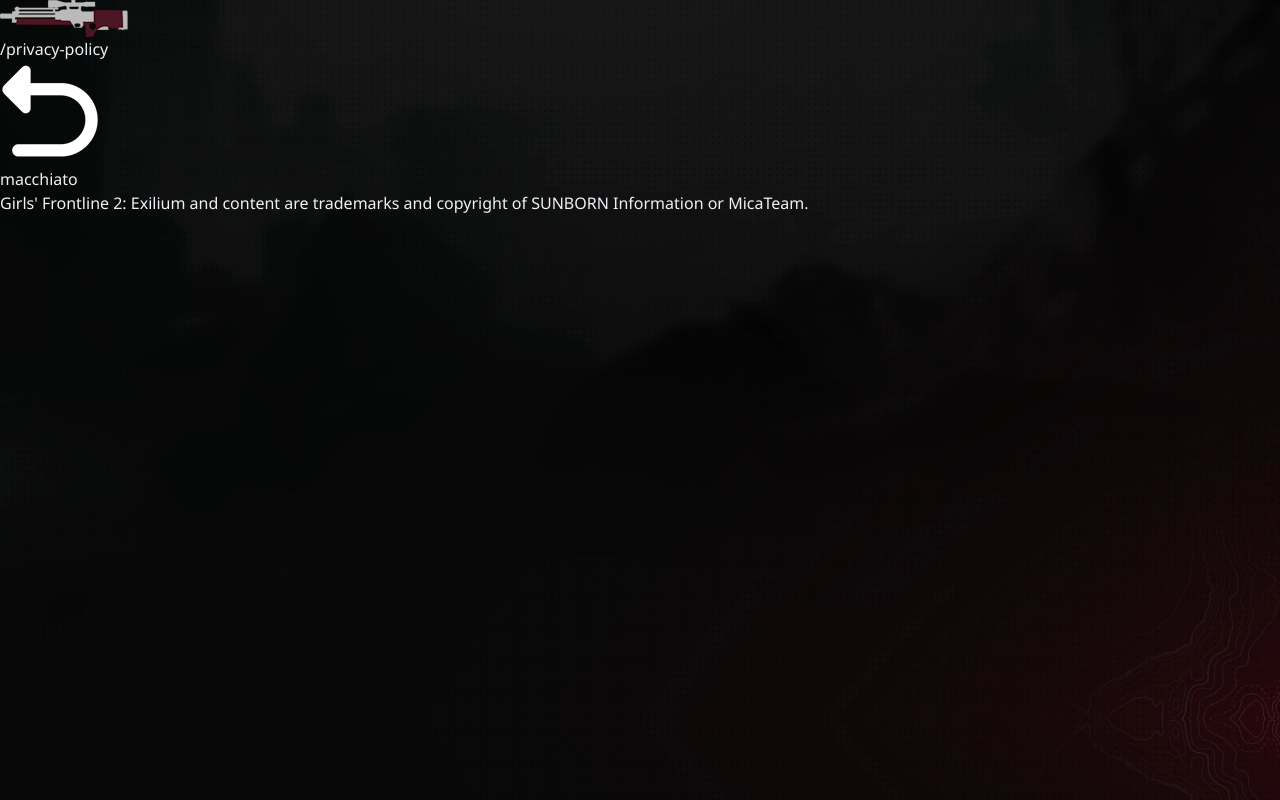
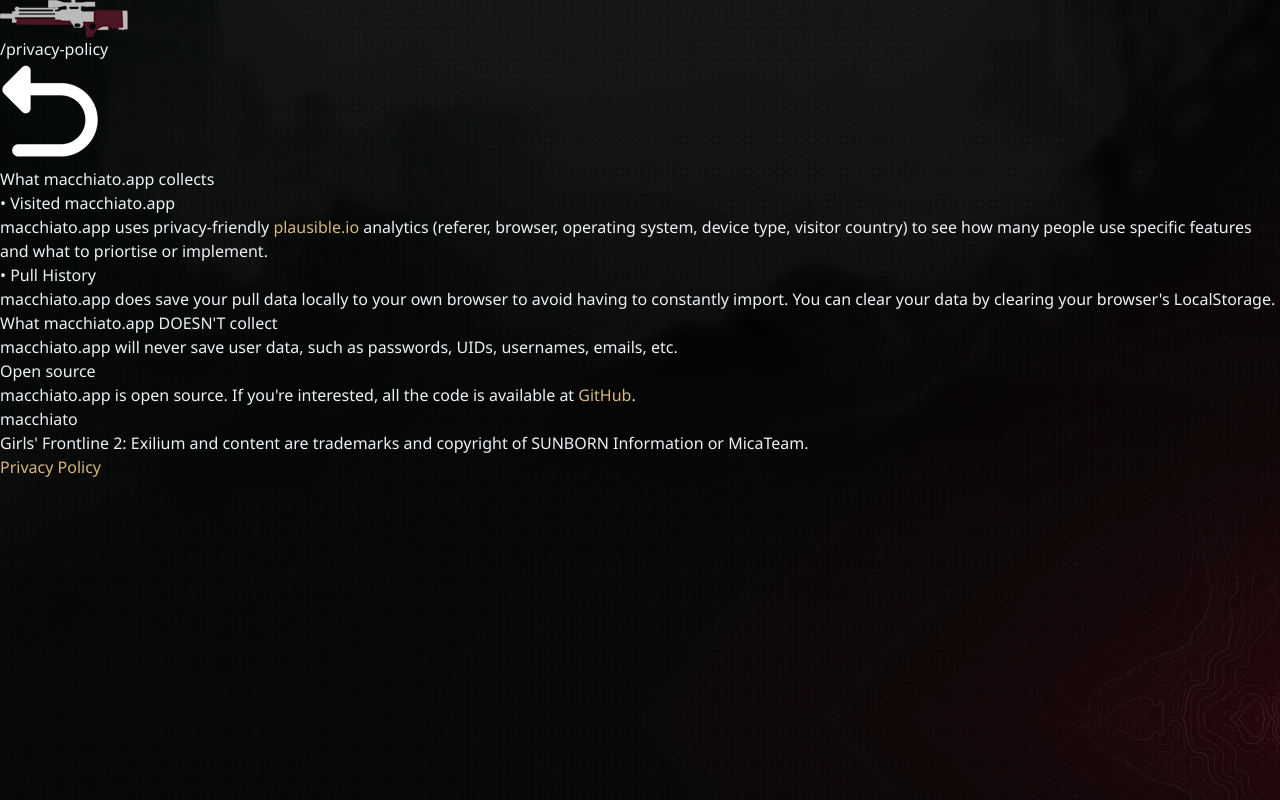
Before and after one commit to alpharmi/macchiato.app, a Vue app: page /privacy-policy in a window 1280 px wide. Built offline with nearby package versions, Linux system fonts and the light colour scheme.

Commit message:
privacy policy

```diff
--- a/client/src/App.vue
+++ b/client/src/App.vue
@@ -12,6 +12,9 @@
   <footer class="h-auto min-h-20 w-full p-3 text-center bg-[#0a0a0a] flex flex-col items-center justify-center text-description">
     <p>macchiato</p>
     <p>Girls' Frontline 2: Exilium and content are trademarks and copyright of SUNBORN Information or MicaTeam.</p>
+    <div class="flex">
+        <button @click="redirect('/privacy-policy')" class="text-highlight"><a>Privacy Policy</a></button>
+    </div>
   </footer>
 </template>
 
--- a/client/src/main.js
+++ b/client/src/main.js
@@ -7,12 +7,14 @@
 import Gacha from "./views/Gacha.vue"
 import Import from './views/Import.vue'
 import Calculator from './views/Calculator.vue'
+import PrivacyPolicy from './views/PrivacyPolicy.vue'
 
 const routes = [
     { path: "", component: Home },
     { path: "/gacha", component: Gacha },
     { path: "/gacha/import", component: Import},
-    { path: "/calculator", component: Calculator }
+    { path: "/calculator", component: Calculator },
+    { path: "/privacy-policy", component: PrivacyPolicy }
 ]
 
 const router = VueRouter.createRouter({
--- /dev/null
+++ b/client/src/views/PrivacyPolicy.vue
@@ -0,0 +1,15 @@
+<template>
+    <div class="flex w-full flex-col items-center justify-center gap-5">
+        <div class="flex flex-col max-w-[45rem]">
+            <p class="text-xl pb-2">What <span class="text-highlight">macchiato.app</span> collects</p>
+            <p class="font-bold">• Visited macchiato.app</p>
+            <p>macchiato.app uses privacy-friendly <a href="https://plausible.io/login">plausible.io</a> analytics <span class="text-description">(referer, browser, operating system, device type, visitor country)</span> to see how many people use specific features and what to priortise or implement.</p>
+            <p class="font-bold pt-2">• Pull History</p>
+            <p>macchiato.app does save your pull data locally to your own browser to avoid having to constantly import. You can clear your data by clearing your browser's LocalStorage.</p>
+            <p class="text-xl pt-5">What <span class="text-highlight">macchiato.app</span> DOESN'T collect</p>
+            <p>macchiato.app will never save user data, such as passwords, UIDs, usernames, emails, etc.</p>
+            <p class="text-xl pt-5">Open source</p>
+            <p>macchiato.app is open source. If you're interested, all the code is available at <a href="https://github.com/alpharmi/macchiato.app">GitHub</a>.</p>
+        </div>
+    </div>
+</template>
```
Also changed, not shown: client/src/assets/tailwind.css.
